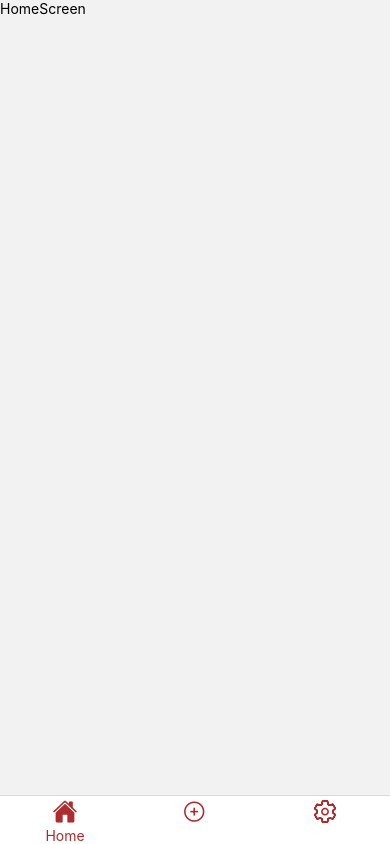
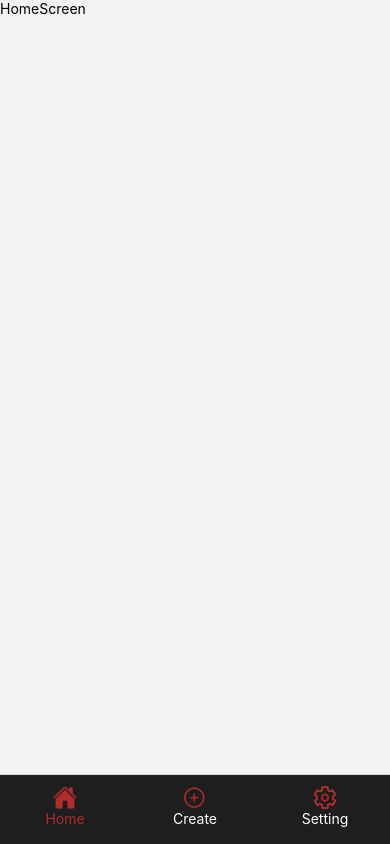
Before and after one commit to netsoncavina/ArenaRPG-app, a React Native app: screen /Main in a window 390 px wide. Built offline with nearby package versions, Linux system fonts and the light colour scheme.

Commit message:
Mudanças de estilo na bottom bar

```diff
--- a/src/pages/Main/index.js
+++ b/src/pages/Main/index.js
@@ -1,8 +1,6 @@
 import React from "react";
-import { View, Text } from "react-native";
-import { NavigationContainer } from "@react-navigation/native";
+import { Text } from "react-native";
 import { createBottomTabNavigator } from "@react-navigation/bottom-tabs";
-// import Icon from "react-native-ionicons";
 import { Ionicons } from "@expo/vector-icons";
 
 // Screens
@@ -33,16 +31,25 @@ export default function Main() {
           let routeName = route.name;
           if (routeName === "Home") {
             color = focused ? "#b02b2e" : "white";
-            return <Text style={{ color: color }}>Home</Text>;
+            return <Text style={{ color: color, paddingBottom: 7 }}>Home</Text>;
           } else if (routeName === "Create") {
             color = focused ? "#b02b2e" : "white";
-            return <Text style={{ color: color }}>Create</Text>;
+            return (
+              <Text style={{ color: color, paddingBottom: 7 }}>Create</Text>
+            );
           } else if (routeName === "Settings") {
             color = focused ? "#b02b2e" : "white";
-            return <Text style={{ color: color }}>Setting</Text>;
+            return (
+              <Text style={{ color: color, paddingBottom: 7 }}>Setting</Text>
+            );
           }
         },
         headerShown: false,
+        tabBarStyle: {
+          height: 70,
+          backgroundColor: "#1e1e1e",
+          padding: 10,
+        },
       })}
     >
       <Tab.Screen name="Home" component={HomeScreen} />
```
